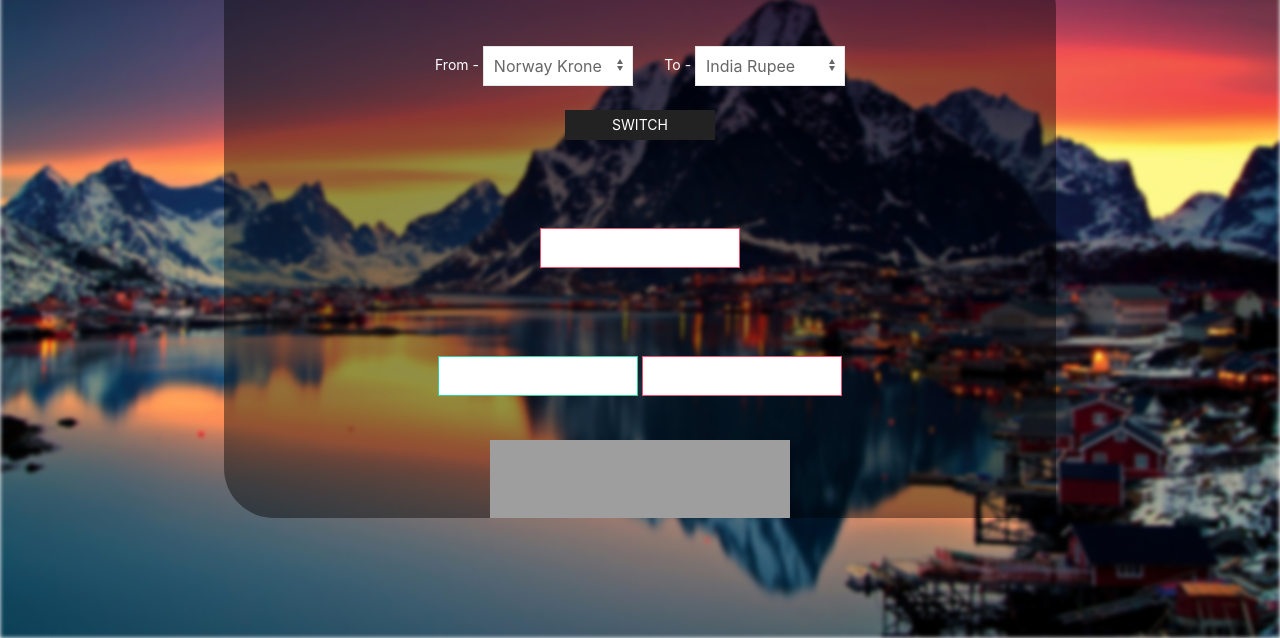
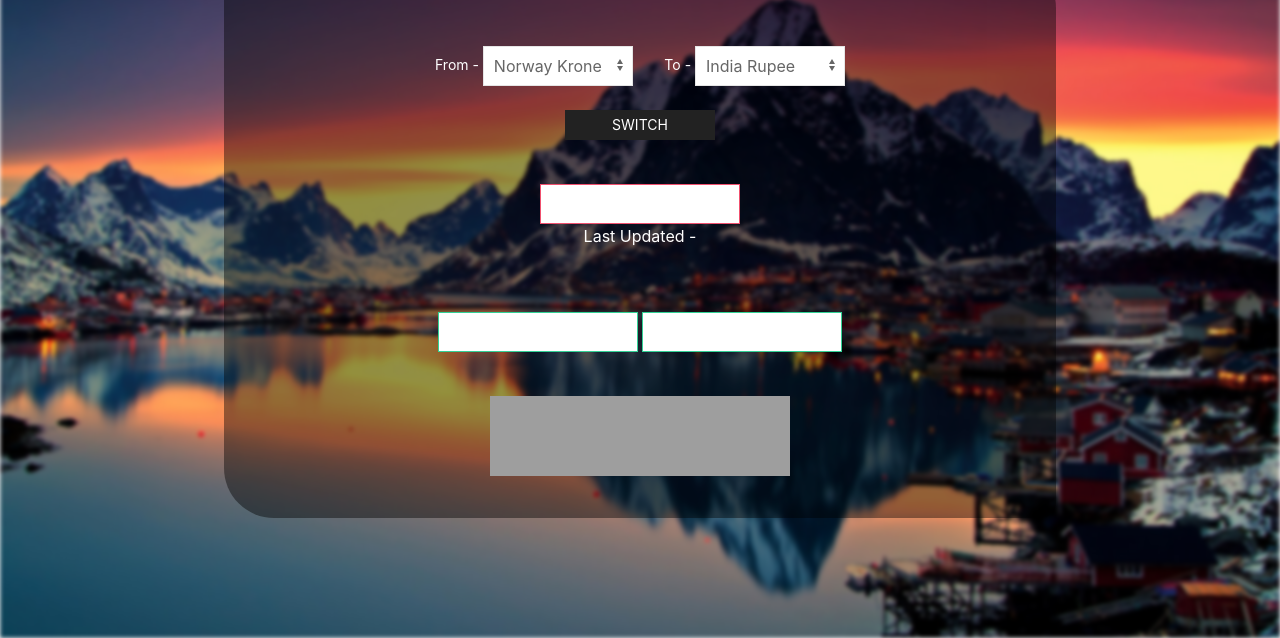
Before and after one commit to monish-1234/Currency-Converter, a plain HTML site: page index.html in a window 1280 px wide. Shown: the part 162-800 px from the top of the page. Drawn offline with nearby package versions, Linux system fonts and the light colour scheme; no server answers; grey boxes are pictures that could not be loaded.

Commit message:
last updt and minor UI updates

```diff
--- a/css/style.css
+++ b/css/style.css
@@ -1,3 +1,26 @@
+/* Let's get this party started */
+::-webkit-scrollbar {
+  width: 8px;
+}
+
+/* Track */
+::-webkit-scrollbar-track {
+  -webkit-box-shadow: inset 0 0 6px rgba(0, 0, 0, 0);
+  -webkit-border-radius: 10px;
+  border-radius: 5px;
+}
+
+/* Handle */
+::-webkit-scrollbar-thumb {
+  -webkit-border-radius: 10px;
+  border-radius: 10px;
+  background: rgba(255,0,0,0.8);
+  -webkit-box-shadow: inset 0 0 6px rgba(0, 0, 0, 0);
+}
+::-webkit-scrollbar-thumb:window-inactive {
+background: rgba(255,0,0,0.4);
+}
+
 .bg{
     background-image: url('../img/desktopbg.jpg');
   /* Add the blur effect */
--- a/index.html
+++ b/index.html
@@ -177,14 +177,15 @@
         </div>
       </div>
     </div>
-    <br>
+
     <div class="uk-margin">
-              <input id="output" readonly class="uk-input uk-form-danger uk-form-width-medium" type="text" placeholder="" value="">
+			  <input id="output" readonly class="uk-input uk-form-danger uk-form-width-medium" type="text" placeholder="" value="">
+			  <div id="updt">Last Updated - </div>
           </div>
-<br><br>
+<br>
 <div class="uk-margin">
 	<input id="amt" oninput="calculate();"  class="uk-input uk-form-success uk-form-width-medium" type="number" placeholder="" value="">
-	<input id="convt" readonly class="uk-input uk-form-danger uk-form-width-medium" type="text" placeholder="" value="">
+	<input id="convt" readonly class="uk-input uk-form-success uk-form-width-medium" type="text" placeholder="" value="">
 
 </div>
   </form>  <br>
@@ -214,14 +215,13 @@
 
           const response = await fetch(api_url);
           const data = await response.json();
-          console.log(data);
-          var too = data['rates'][to].toFixed(3);
-          console.log(data['rates'][to]);
+		  var updt = data.date;
+		  var too = data['rates'][to].toFixed(3);
 		  document.getElementById("output").value="1 "+from+" = "+too+" "+to;
 		  document.getElementById("amt").placeholder="Enter "+from+" Amount";
 		  var convt = amt*too;
 		  document.getElementById("convt").value=convt.toFixed(3)+" "+to;
-
+		  document.getElementById('updt').innerHTML="Last Updated - "+updt;
           }
                     calculate();
         </script>
```
